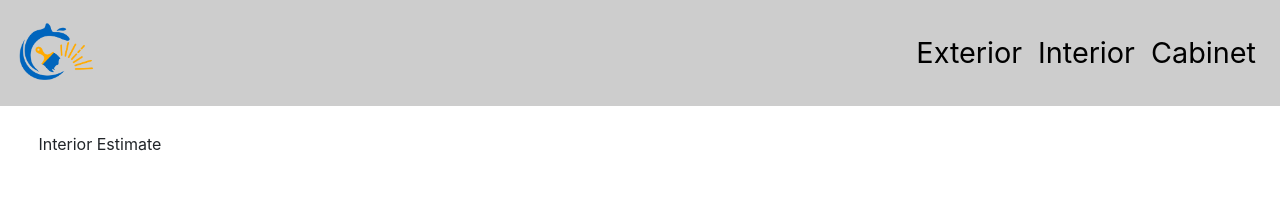
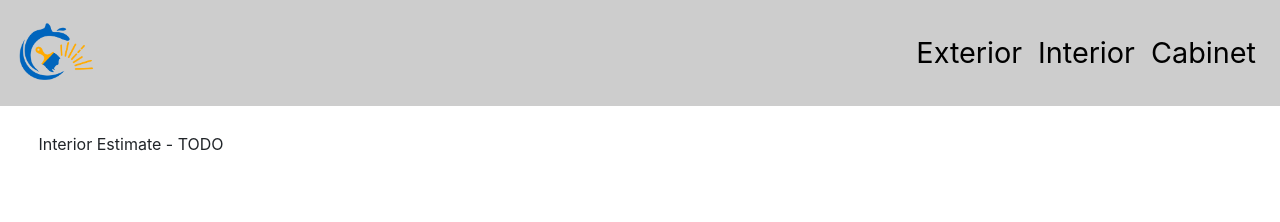
Before and after one commit to BryanMThomas/ToddThomasPaintingApp, a React (Create React App) app in the folder todd-thomas-painting-app/: page /interior-estimate in a window 1280 px wide. Shown: the top 222 px of the page. Built offline with nearby package versions, Linux system fonts and the light colour scheme.

Commit message:
Update InteriorEstimate.js

```diff
--- a/todd-thomas-painting-app/src/components/InteriorEstimate/InteriorEstimate.js
+++ b/todd-thomas-painting-app/src/components/InteriorEstimate/InteriorEstimate.js
@@ -25,7 +25,7 @@ const Styles = styled.div`
 export const InteriorEstimate = () => {
  return (
     <Styles>
-      <div> Interior Estimate</div>
+      <div> Interior Estimate - TODO</div>
     </Styles>
   );
 };
```
